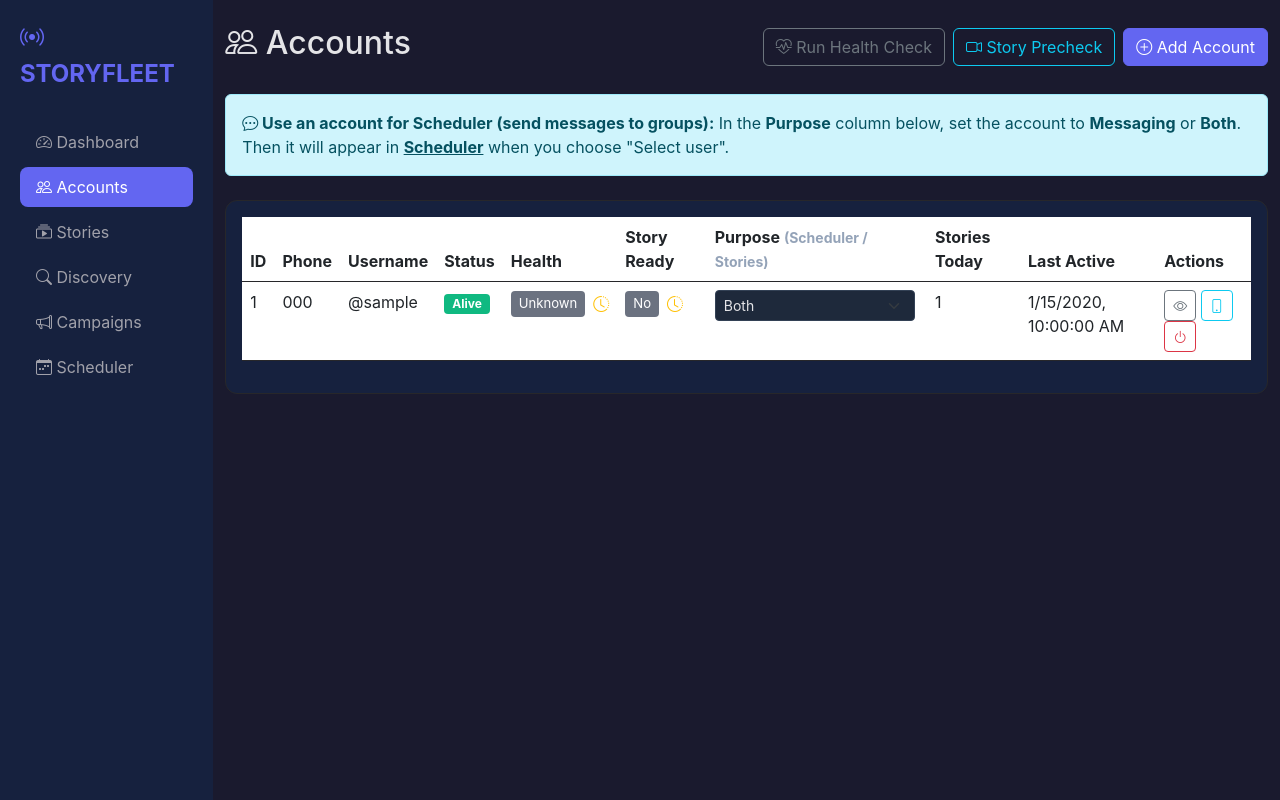
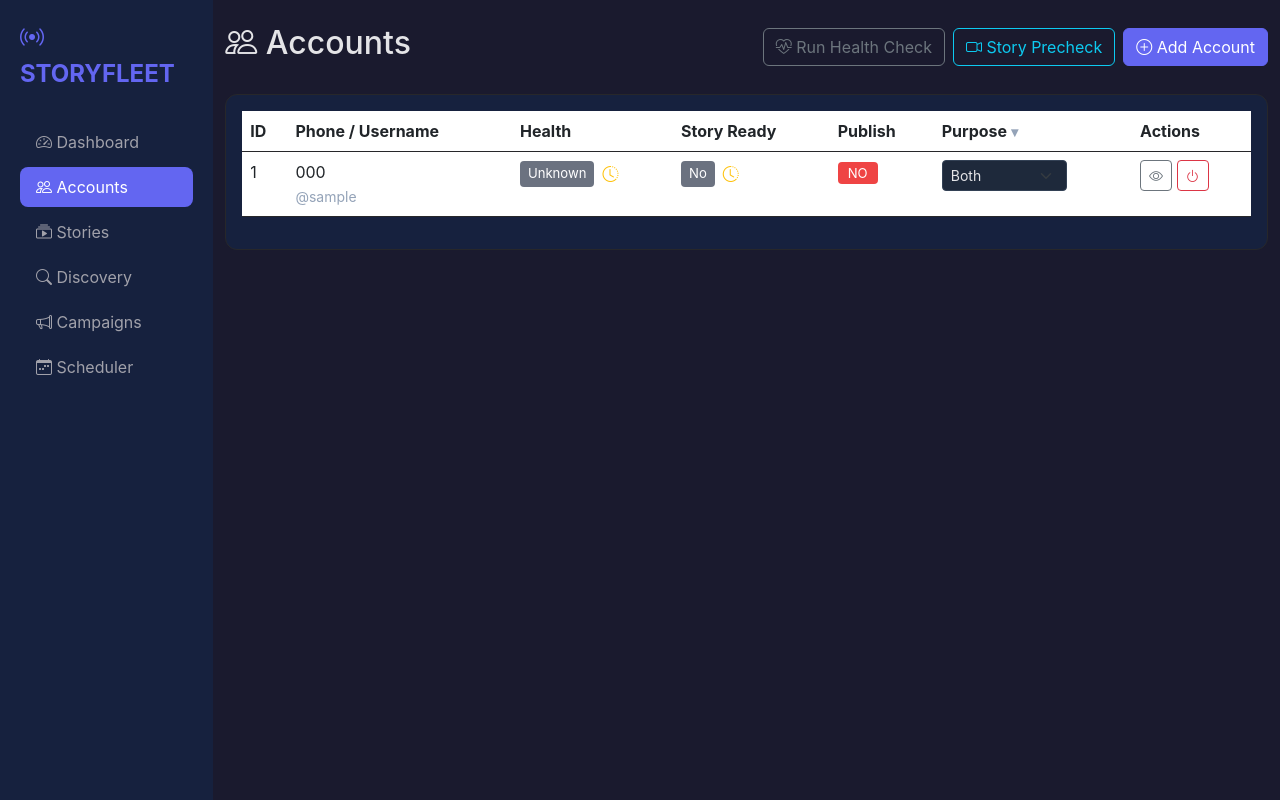
Before and after one commit to armcoincrypto/autostory, a Flask app: page /accounts in a window 1280 px wide. Run offline with Flask 3, Linux system fonts and the light colour scheme; tables that the repository leaves empty hold one stand-in row (values such as "Sample post"); some libraries are stand-ins or nearby versions.

Commit message:
Simplify Accounts page to operator-first layout
Phase 1 UI simplification — no backend changes:

- Table: 10 → 7 columns (remove Username, Status, Stories Today, Last Active)
- Merge Phone + @username into one cell (username as sub-line)
- Add computed Publish column (YES/NO badge): active + Alive + Story Ready
- Remove Login Code phone button from every table row (moved to Details modal)
- Add "Get Login Code" button inside viewAccount Details modal
- Remove verbose info banner (Purpose tooltip already covers it)
- Fix all colspan values (10→7) for empty/error states

All existing JS logic, modals, and backend endpoints are unchanged.
Advanced operations (Login Code, DB Status, Stories Today, Last Active) are
accessible via the Details (eye) modal — not deleted.

https://claude.ai/code/session_01FQtkR48YF7KnvgisPmh1jH

```diff
--- a/src/dashboard/templates/accounts.html
+++ b/src/dashboard/templates/accounts.html
@@ -20,11 +20,6 @@
 <div id="health-check-status" class="alert d-none mb-3"></div>
 <div id="precheck-status" class="alert d-none mb-3"></div>
 
-<div class="alert alert-info mb-4">
-    <strong><i class="bi bi-chat-dots"></i> Use an account for Scheduler (send messages to groups):</strong>
-    In the <strong>Purpose</strong> column below, set the account to <strong>Messaging</strong> or <strong>Both</strong>.
-    Then it will appear in <a href="/scheduler" class="alert-link">Scheduler</a> when you choose "Select user".
-</div>
 
 <div class="card">
     <div class="card-body">
@@ -32,19 +27,16 @@
             <thead>
                 <tr>
                     <th>ID</th>
-                    <th>Phone</th>
-                    <th>Username</th>
-                    <th>Status</th>
+                    <th>Phone / Username</th>
                     <th>Health</th>
                     <th>Story Ready</th>
-                    <th>Purpose <small class="text-muted" title="Messaging = use in Scheduler only">(Scheduler / Stories)</small></th>
-                    <th>Stories Today</th>
-                    <th>Last Active</th>
+                    <th>Publish</th>
+                    <th>Purpose <small class="text-muted" title="Messaging = Scheduler only, Both = stories + scheduler">▾</small></th>
                     <th>Actions</th>
                 </tr>
             </thead>
             <tbody id="accounts-table">
-                <tr><td colspan="10" class="text-center text-muted">Loading...</td></tr>
+                <tr><td colspan="7" class="text-center text-muted">Loading...</td></tr>
             </tbody>
         </table>
     </div>
@@ -225,9 +217,6 @@ async function loadAccounts() {
             const toggleTip  = canToggle
                 ? (statusKey === 'active' ? 'Disable account' : 'Enable account')
                 : `Cannot toggle — account is "${label}". Fix the underlying issue first.`;
-            const lastActive = a.last_active
-                ? new Date(a.last_active).toLocaleString()
-                : 'Never';
 
             // Health column
             const healthLabel  = a.general_health_label || 'Unknown';
@@ -256,18 +245,19 @@ async function loadAccounts() {
                 ? `<i class="bi bi-clock-history text-warning ms-1" title="Precheck expired — run Story Precheck"></i>`
                 : '';
 
+            // Publish column — can this account post a story right now?
+            const canPublish = statusKey === 'active' && healthLabel === 'Alive' && storyReady;
+            const publishBadge = canPublish
+                ? `<span style="background:#22c55e;color:#fff;padding:3px 10px;border-radius:4px;font-size:0.82em;font-weight:600;">YES</span>`
+                : `<span style="background:#ef4444;color:#fff;padding:3px 10px;border-radius:4px;font-size:0.82em;"
+                         title="${tooltip}">NO</span>`;
+
+            const userSub = a.username ? `<br><small class="text-muted">@${a.username}</small>` : '';
+
             return `
             <tr>
                 <td>${a.id}</td>
-                <td>${a.phone_number || ''}</td>
-                <td>${a.username ? '@' + a.username : '-'}</td>
-                <td>
-                    <span class="badge badge-${statusKey}"
-                          title="${tooltip}"
-                          style="color:#fff; padding:4px 8px; border-radius:4px; cursor:default;">
-                        ${label}
-                    </span>
-                </td>
+                <td>${a.phone_number || ''}${userSub}</td>
                 <td>
                     <span style="display:inline-flex;align-items:center;gap:4px;">
                         <span style="background:${healthColor};color:#fff;padding:3px 8px;border-radius:4px;font-size:0.82em;cursor:default;"
@@ -284,27 +274,21 @@ async function loadAccounts() {
                         </span>${storyStaleIcon}
                     </span>
                 </td>
+                <td>${publishBadge}</td>
                 <td>
                     <select class="form-select form-select-sm purpose-select" style="width:auto;"
                             data-account-id="${a.id}"
-                            title="Messaging = Scheduler only, Autostory = Stories only, Both = both">
+                            title="Messaging = Scheduler only, Stories only = Autostory, Both = both">
                         <option value="both"      ${purpose === 'both'      ? 'selected' : ''}>Both</option>
                         <option value="autostory" ${purpose === 'autostory' ? 'selected' : ''}>Stories only</option>
-                        <option value="messaging" ${purpose === 'messaging' ? 'selected' : ''}>Messaging (Scheduler)</option>
+                        <option value="messaging" ${purpose === 'messaging' ? 'selected' : ''}>Messaging</option>
                     </select>
                 </td>
-                <td>${a.stories_today ?? 0}</td>
-                <td>${lastActive}</td>
                 <td>
                     <button class="btn btn-sm btn-outline-secondary"
                             onclick="viewAccount(${a.id})"
-                            title="View account details">
+                            title="${tooltip} — click for details">
                         <i class="bi bi-eye"></i>
-                    </button>
-                    <button class="btn btn-sm btn-outline-info"
-                            onclick="openLoginCodeModal(${a.id})"
-                            title="Get login code for phone">
-                        <i class="bi bi-phone"></i>
                     </button>
                     <button class="btn btn-sm btn-outline-danger"
                             onclick="${canToggle ? `toggleAccount(${a.id}, '${statusKey}')` : ''}"
@@ -319,7 +303,7 @@ async function loadAccounts() {
 
     } catch (error) {
         console.error('Failed to load accounts:', error);
-        if (tbody) tbody.innerHTML = '<tr><td colspan="10" class="text-center text-danger">Failed to load accounts — check console</td></tr>';
+        if (tbody) tbody.innerHTML = '<tr><td colspan="7" class="text-center text-danger">Failed to load accounts — check console</td></tr>';
     }
 }
 
@@ -616,7 +600,13 @@ async function viewAccount(id) {
             <tr><th>Last Active</th><td>${a.last_active ? new Date(a.last_active).toLocaleString() : 'Never'}</td></tr>
             <tr><th>Last Error</th><td class="text-danger small">${a.last_error || '-'}</td></tr>
             <tr><th>Created</th><td>${a.created_at ? new Date(a.created_at).toLocaleString() : '-'}</td></tr>
-        </table>`;
+        </table>
+        <div class="mt-3 pt-2 border-top border-secondary">
+            <button class="btn btn-sm btn-outline-secondary" onclick="openLoginCodeModal(${id})">
+                <i class="bi bi-phone"></i> Get Login Code
+            </button>
+            <small class="text-muted ms-2">Use when you can't receive SMS</small>
+        </div>`;
     } catch (e) {
         body.innerHTML = `<div class="alert alert-danger">Error: ${e.message}</div>`;
     }
```
